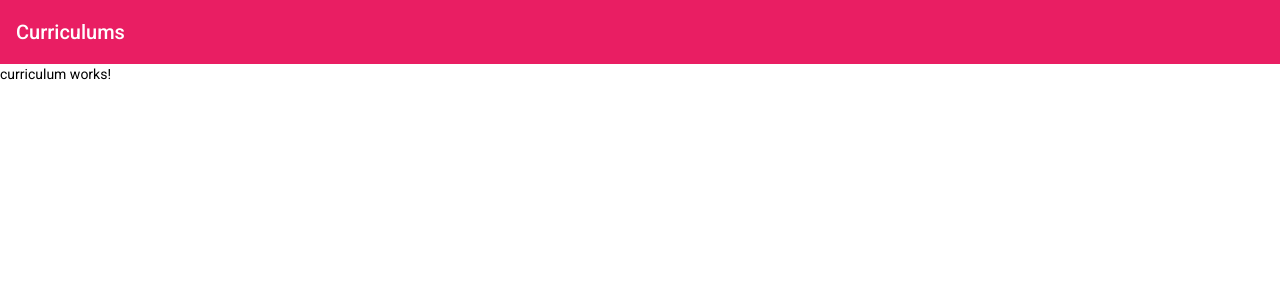
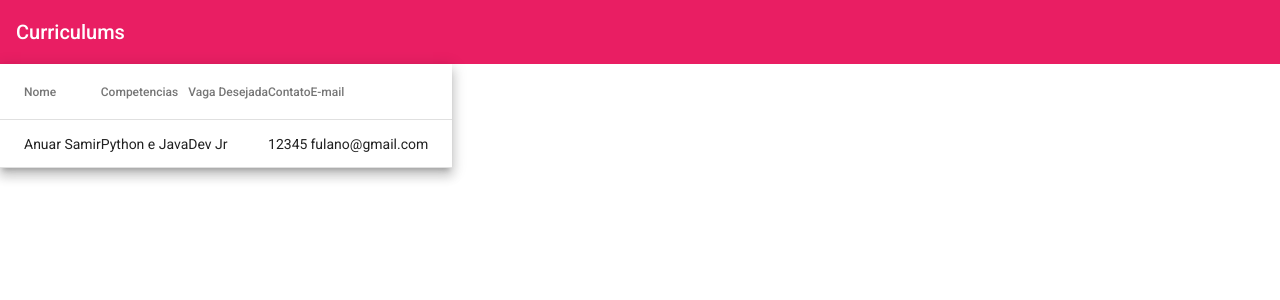
Before and after one commit to SamirMamede/project-angular-spring, an Angular app in the folder crud-angular/: page /curriculum in a window 1280 px wide. Shown: the top 300 px of the page. Built offline with nearby package versions, Linux system fonts and the light colour scheme.

Commit message:
creating material table to list curriculums

```diff
--- a/crud-angular/src/app/curriculum/curriculum.module.ts
+++ b/crud-angular/src/app/curriculum/curriculum.module.ts
@@ -1,5 +1,6 @@
+import { CommonModule } from '@angular/common';
 import { NgModule } from '@angular/core';
-import { CommonModule } from '@angular/common';
+import { MatTableModule } from '@angular/material/table';
 
 import { CurriculumRoutingModule } from './curriculum-routing.module';
 import { CurriculumComponent } from './curriculum/curriculum.component';
@@ -11,7 +12,8 @@ import { CurriculumComponent } from './curriculum/curriculum.component';
   ],
   imports: [
     CommonModule,
-    CurriculumRoutingModule
+    CurriculumRoutingModule,
+    MatTableModule
   ]
 })
 export class CurriculumModule { }
--- a/crud-angular/src/app/curriculum/curriculum/curriculum.component.html
+++ b/crud-angular/src/app/curriculum/curriculum/curriculum.component.html
@@ -1 +1,34 @@
-<p>curriculum works!</p>
+<table mat-table [dataSource]="curriculum" class="mat-elevation-z8">
+
+  <!-- Name Column -->
+  <ng-container matColumnDef="nome">
+    <th mat-header-cell *matHeaderCellDef> Nome </th>
+    <td mat-cell *matCellDef="let curriculum"> {{ curriculum.nome }} </td>
+  </ng-container>
+
+  <!-- Competencias Column -->
+  <ng-container matColumnDef="competencias">
+    <th mat-header-cell *matHeaderCellDef> Competencias </th>
+    <td mat-cell *matCellDef="let curriculum"> {{ curriculum.competencias }} </td>
+  </ng-container>
+
+  <!-- Weight Column -->
+  <ng-container matColumnDef="vagaDesejada">
+    <th mat-header-cell *matHeaderCellDef> Vaga Desejada </th>
+    <td mat-cell *matCellDef="let curriculum"> {{ curriculum.vagaDesejada }} </td>
+  </ng-container>
+
+  <!-- Symbol Column -->
+  <ng-container matColumnDef="numeroContato">
+    <th mat-header-cell *matHeaderCellDef> Contato </th>
+    <td mat-cell *matCellDef="let curriculum"> {{ curriculum.numeroContato }} </td>
+  </ng-container>
+
+  <ng-container matColumnDef="emailContato">
+    <th mat-header-cell *matHeaderCellDef> E-mail </th>
+    <td mat-cell *matCellDef="let curriculum"> {{ curriculum.emailContato }} </td>
+  </ng-container>
+
+  <tr mat-header-row *matHeaderRowDef="displayedColumns"></tr>
+  <tr mat-row *matRowDef="let row; columns: displayedColumns;"></tr>
+</table>
--- a/crud-angular/src/app/curriculum/curriculum/curriculum.component.ts
+++ b/crud-angular/src/app/curriculum/curriculum/curriculum.component.ts
@@ -1,3 +1,4 @@
+import { Curriculum } from './../model/curriculum';
 import { Component, OnInit } from '@angular/core';
 
 @Component({
@@ -7,7 +8,15 @@ import { Component, OnInit } from '@angular/core';
 })
 export class CurriculumComponent implements OnInit {
 
-  constructor() { }
+  curriculum: Curriculum[] = [
+    { _id: '1', nome: 'Anuar Samir', competencias: 'Python e Java', vagaDesejada: 'Dev Jr', numeroContato: '12345'
+    , emailContato: 'fulano@gmail.com'}
+  ];
+  displayedColumns = ['nome', 'competencias', 'vagaDesejada', 'numeroContato', 'emailContato'];
+
+  constructor() {
+    // this.curriculum = [];
+  }
 
   ngOnInit(): void {
   }
--- /dev/null
+++ b/crud-angular/src/app/curriculum/model/curriculum.ts
@@ -0,0 +1,8 @@
+export interface Curriculum {
+  _id: string;
+  nome: string;
+  competencias: string;
+  vagaDesejada: string;
+  numeroContato: string;
+  emailContato: string;
+}
```
